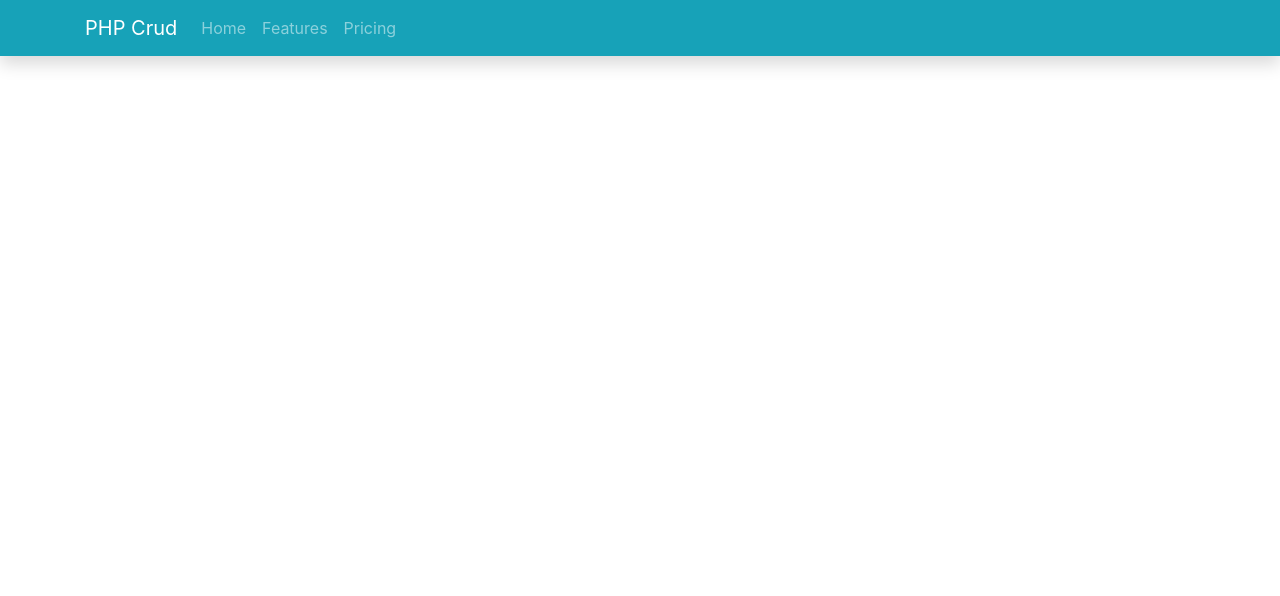
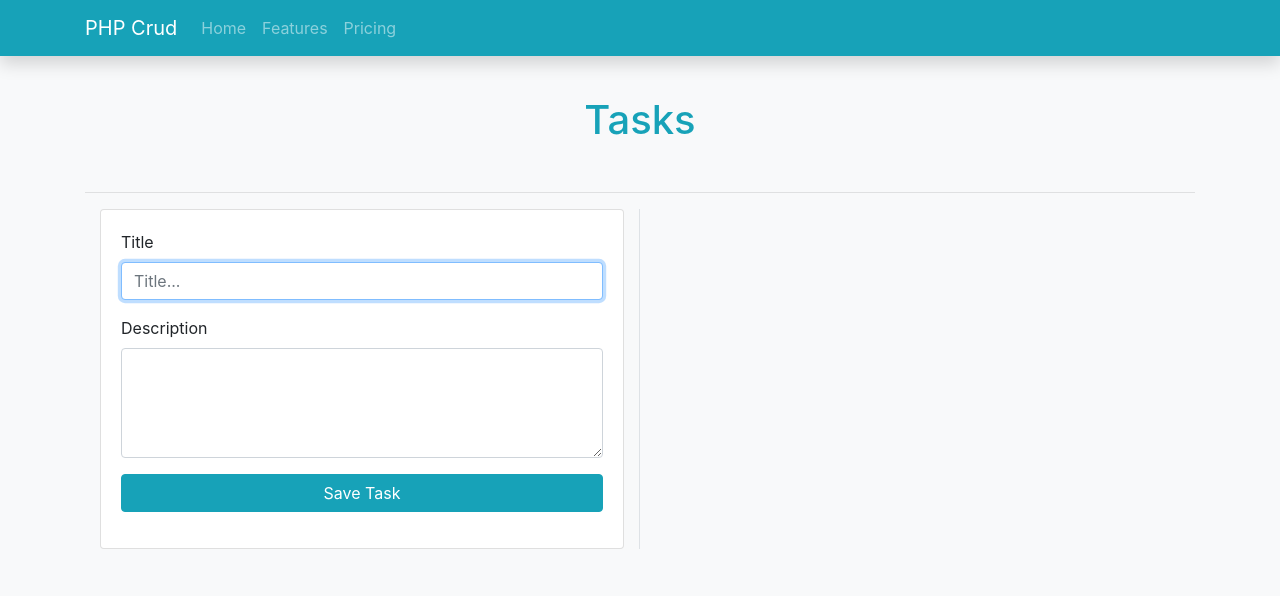
Before and after one commit to Dass987/PHP-Crud, a PHP site: page / in a window 1280 px wide. Shown: the top 596 px of the page. Run offline with PHP 8.4, Linux system fonts and the light colour scheme.

Commit message:
Working on main form

```diff
--- /dev/null
+++ b/css/main.css
@@ -0,0 +1,3 @@
+#body .row {
+	margin: 0 !important;
+}
--- a/includes/header.php
+++ b/includes/header.php
@@ -17,11 +17,19 @@
 	<!-- Bootstrap CSS -->
 	<link rel="stylesheet" href="https://stackpath.bootstrapcdn.com/bootstrap/4.1.3/css/bootstrap.min.css" integrity="sha384-MCw98/SFnGE8fJT3GXwEOngsV7Zt27NXFoaoApmYm81iuXoPkFOJwJ8ERdknLPMO" crossorigin="anonymous">
 
+	<style>
+
+		#body .row {
+			margin: 0 !important;
+		}
+
+	</style>
+
 </head>
-<body>
+<body class="bg-light">
 
 	<header>
-		<nav class="navbar navbar-expand-lg navbar-dark bg-info shadow">
+		<nav class="navbar navbar-expand-lg navbar-dark bg-info shadow fixed-top">
 			<div class="container">
 				<a class="navbar-brand" href="/">PHP Crud</a>
 				<button class="navbar-toggler" type="button" data-toggle="collapse" data-target="#navbarNav" aria-controls="navbarNav" aria-expanded="false" aria-label="Toggle navigation">
--- a/index.php
+++ b/index.php
@@ -5,8 +5,37 @@
 
 ?>
 
-	<main>
+	<main id="body" class="container mt-5 py-5">
+		<h1 class="text-center mb-5 text-info">Tasks</h1>
+		<hr>
+		<div class="row">
+			<div class="col-md-6 border-right">
+				<div class="card">
+					<div class="card-body">
+						<form action="">
+							<div class="form-group">
+								<label for="title">Title</label>
+								<input type="text" name="title" id="title" class="form-control" autofocus placeholder="Title...">
+							</div>
+							<div class="form-group">
+								<label for="description">Description</label>
+								<textarea name="description" id="description" class="form-control" rows="4" placeholder="Tasks description...">
 
+								</textarea>
+							</div>
+							<div class="form-group">
+								<button type="submit" class="btn btn-info btn-block">
+									Save Task
+								</button>
+							</div>
+						</form>
+					</div>
+				</div>
+			</div>
+			<div class="col-md-6">
+
+			</
+		</div>
 	</main>
 
 <?php
```
